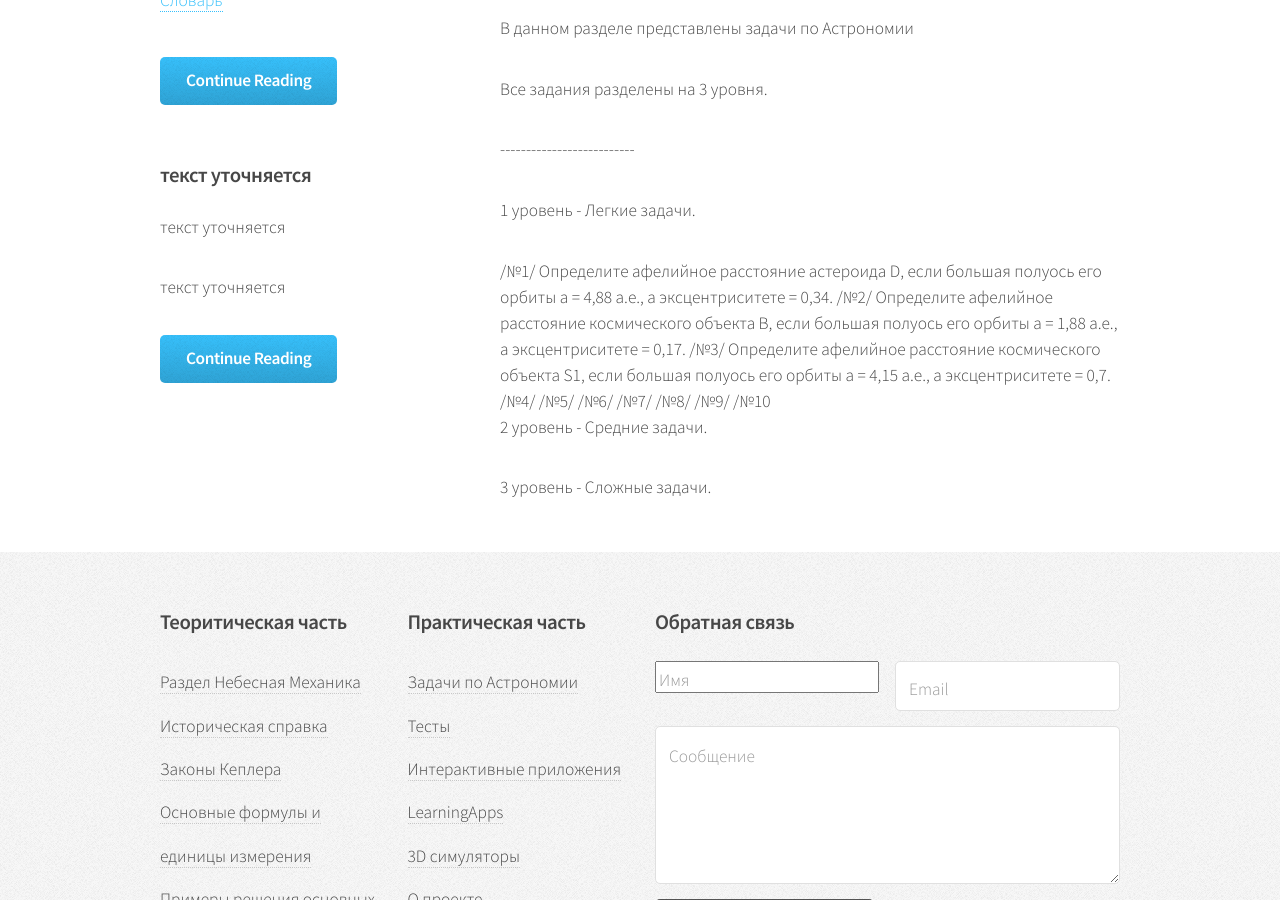
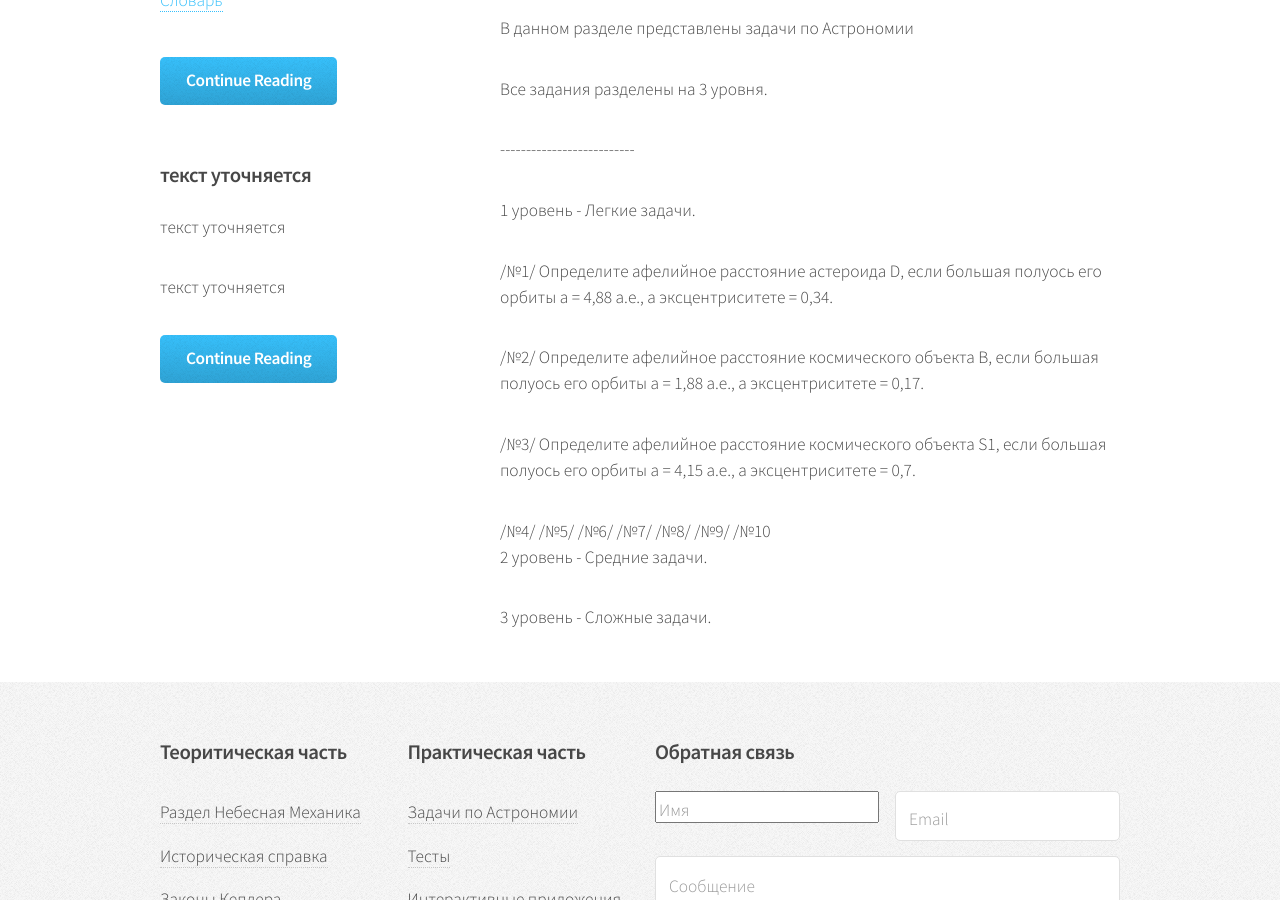
Before and after one commit to VlPop/VlPop.github.io, a Jekyll site: the page built from 2P_Practic_zadachiastro.html, in a window 1280 px wide and 900 px high, scrolled down 577 px. Built offline with Jekyll 4.4.1, drawn with Linux system fonts in a browser that asks for light colours.

```diff
--- a/2P_Practic_zadachiastro.html
+++ b/2P_Practic_zadachiastro.html
@@ -30,12 +30,12 @@ layout: default
 
 								<p>1 уровень - Легкие задачи.</p>
 
-								/№1/ Определите афелийное расстояние астероида D, если большая полуось его орбиты а = 4,88 а.е.,
-								а эксцентриситете = 0,34.
-								/№2/ Определите афелийное расстояние космического объекта В, если большая полуось его орбиты а = 1,88 а.е.,
-								а эксцентриситете = 0,17.
-								/№3/ Определите афелийное расстояние космического объекта S1, если большая полуось его орбиты а = 4,15 а.е.,
-								а эксцентриситете = 0,7.
+								<p>/№1/ Определите афелийное расстояние астероида D, если большая полуось его орбиты а = 4,88 а.е.,
+								а эксцентриситете = 0,34.</p>
+								<p>/№2/ Определите афелийное расстояние космического объекта В, если большая полуось его орбиты а = 1,88 а.е.,
+								а эксцентриситете = 0,17.</p>
+								<p>/№3/ Определите афелийное расстояние космического объекта S1, если большая полуось его орбиты а = 4,15 а.е.,
+								а эксцентриситете = 0,7.</p>
 								/№4/
 								/№5/
 								/№6/
```
